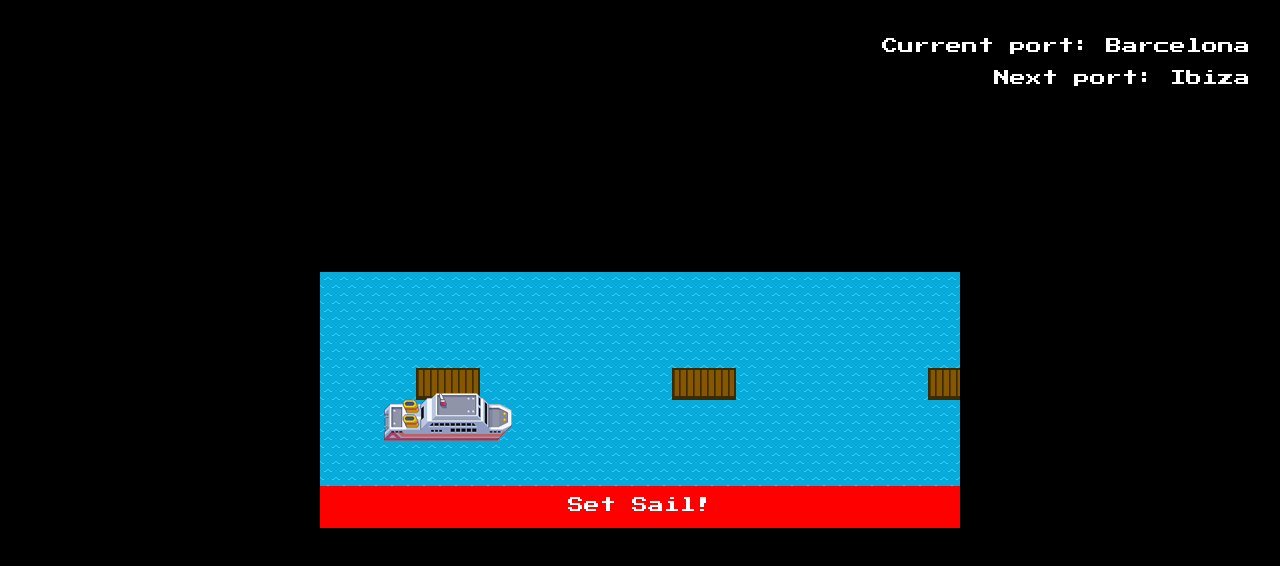
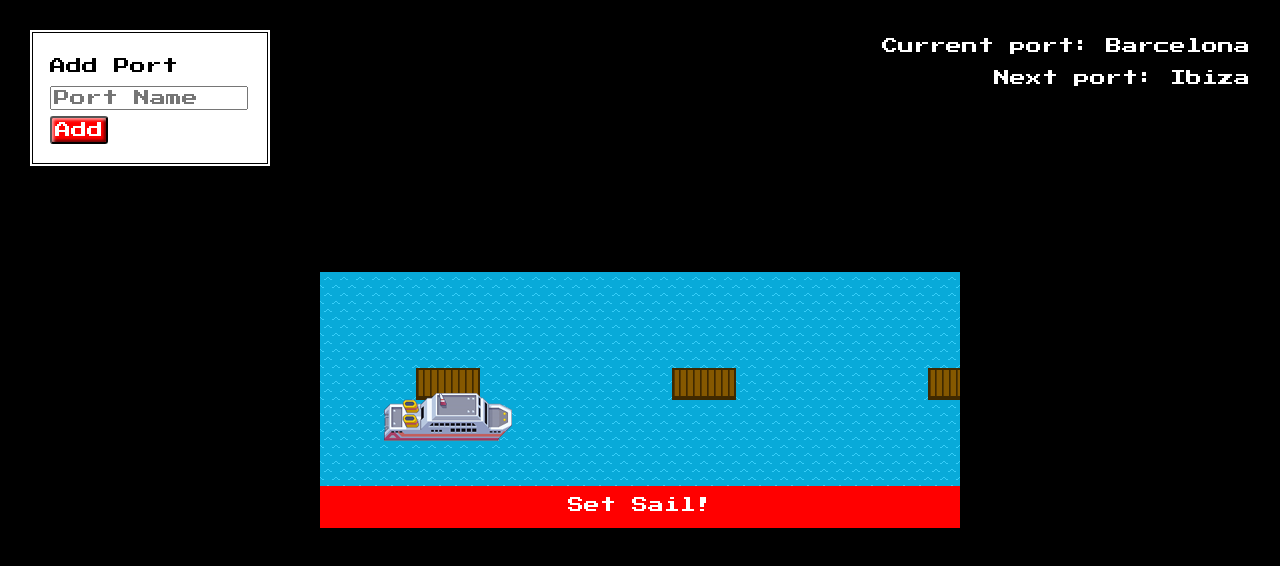
Before and after one commit to cocomarine/cruise-ships-gui, a website: page index.html in a window 1280 px wide. Drawn offline with Linux system fonts and the light colour scheme.

Commit message:
port add button added and styled

```diff
--- a/css/style.css
+++ b/css/style.css
@@ -1,5 +1,6 @@
 html, body {
     height: 100%;
+
 }
 
 
@@ -8,6 +9,7 @@ body {
     display: flex;
     justify-content: center;
     align-items: center;
+    font-family: 'Press Start 2P', cursive;
 }
 
 #viewport {
@@ -56,7 +58,6 @@ body {
     bottom: 0;
     left: 0;
     width: 640px;
-    font-family: 'Press Start 2P', cursive;
 }
 
 #sailbutton:focus {
@@ -82,7 +83,6 @@ body {
     bottom: 0;
     left: 0;
     width: 640px;
-    font-family: 'Press Start 2P', cursive;
 }
 
 #headsup-display {
@@ -92,5 +92,36 @@ body {
     color: white;
     text-align: right;
     line-height: 2;
-    font-family: 'Press Start 2P', cursive;
 }
+
+#port-form {
+    position: absolute;
+    background-color: white;
+    padding: 20px;
+    top: 30px;
+    left: 30px;
+    line-height: 2;
+    width: 200px;
+    outline: 1px solid black;
+    outline-offset: -3px;
+
+}
+
+#port-name {
+    width: 190px;
+}
+
+#add-button {
+    background-color: red;
+    color: white;
+    padding: 3px;
+    border-radius:3px;
+    /* border: 1px solid rgb(253, 72, 72); */
+    box-shadow: inset 2px 2px 3px rgba(255, 255, 255, .6),
+                inset -2px -2px 3px rgba(0, 0, 0, .6);
+}
+
+#add-button:active {
+    box-shadow: inset -2px -2px 3px rgba(255, 255, 255, .6),
+                inset 2px 2px 3px rgba(0, 0, 0, .6);
+}
--- a/index.html
+++ b/index.html
@@ -12,6 +12,11 @@
     <title>Cruise Ships</title>
 </head>
 <body>
+    <form id="port-form">
+        <label for="name">Add Port</label>
+        <input type="text" name="port-name" id="port-name" placeholder="Port Name" required />
+        <button type="button" id="add-button">Add</button>
+    </form>
     <div id="headsup-display">
         <div id="current-port-message"></div>
         <div id="next-port-message"></div>
```
